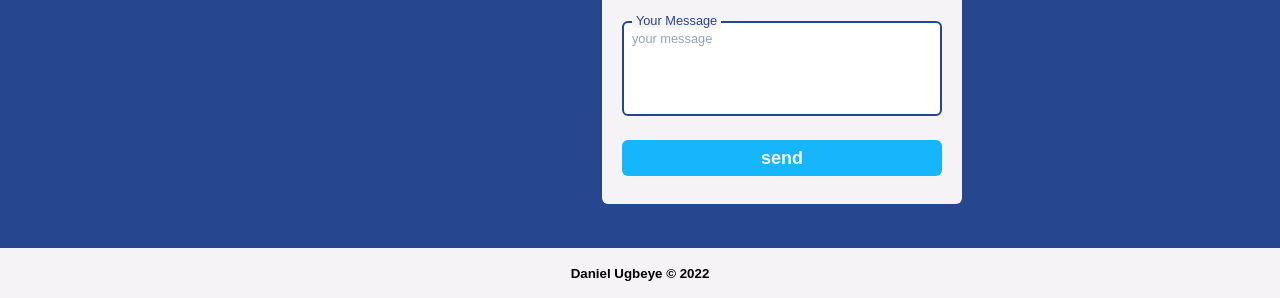
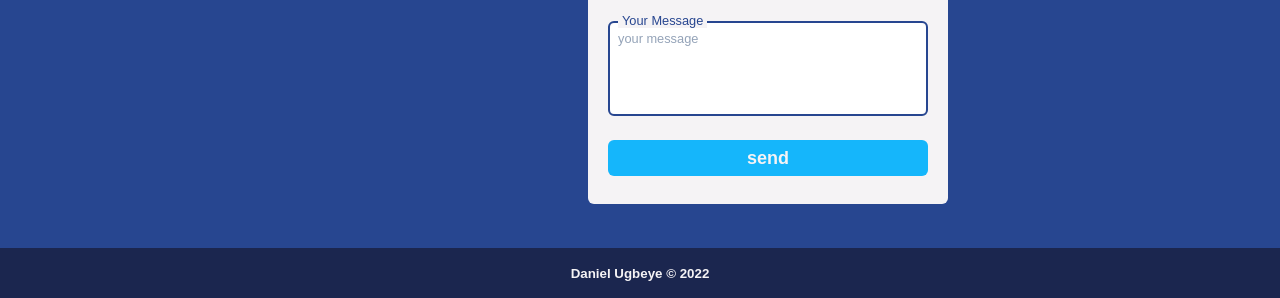
Before and after one commit to DanUgbeye/Portfolio, a website: page dist/index.html in a window 1280 px wide. Shown: the part 3326-3624 px from the top of the page. Drawn offline with Linux system fonts and the light colour scheme.

Commit message:
footer adjustments

```diff
--- a/dist/index.html
+++ b/dist/index.html
@@ -421,7 +421,7 @@
           <div class=" xsm:grid xsm:grid-cols-[1fr_2fr] xsm:grid-flow-row flex flex-col w-full items-center xsm:items-stretch justify-center overflow-x-hidden ">
 
             <!-- CONTACT LINKS -->
-            <div class=" w-[300px] pl-[3rem] xsm:w-full mx-auto  ">
+            <div class=" w-[300px] pl-[3rem] xsm:pl-0 xsm:w-full mx-auto  ">
 
               <h3 class=" text-[#f5f3f5] text-2xl font-light ">You can reach me on</h3>
 
@@ -525,9 +525,9 @@
 
       </section>
 
-      <footer class=" w-full  ">
+      <footer class=" w-full bg-[#1B264F] p-0  ">
 
-        <p class=" text-center ">
+        <p class=" text-center text-[#f5f3f5] p-4 m-0 ">
           <small class=" font-semibold w-full">
             Daniel Ugbeye &copy; 2022
           </small>
--- a/dist/style.css
+++ b/dist/style.css
@@ -147,6 +147,10 @@
 
 .mt-\[4rem\]{
   margin-top: 4rem;
+}
+
+.mt-0{
+  margin-top: 0px;
 }
 
 .box-border{
@@ -561,6 +565,11 @@
   background-color: rgb(245 243 245 / var(--tw-bg-opacity));
 }
 
+.bg-\[\#1B264F\]{
+  --tw-bg-opacity: 1;
+  background-color: rgb(27 38 79 / var(--tw-bg-opacity));
+}
+
 .p-0{
   padding: 0px;
 }
@@ -579,6 +588,14 @@
 
 .p-\[4rem\]{
   padding: 4rem;
+}
+
+.p-5{
+  padding: 1.25rem;
+}
+
+.p-4{
+  padding: 1rem;
 }
 
 .px-2{
@@ -1148,4 +1165,8 @@
   .xsm\:pl-4{
     padding-left: 1rem;
   }
+
+  .xsm\:pl-0{
+    padding-left: 0px;
+  }
 }
```
